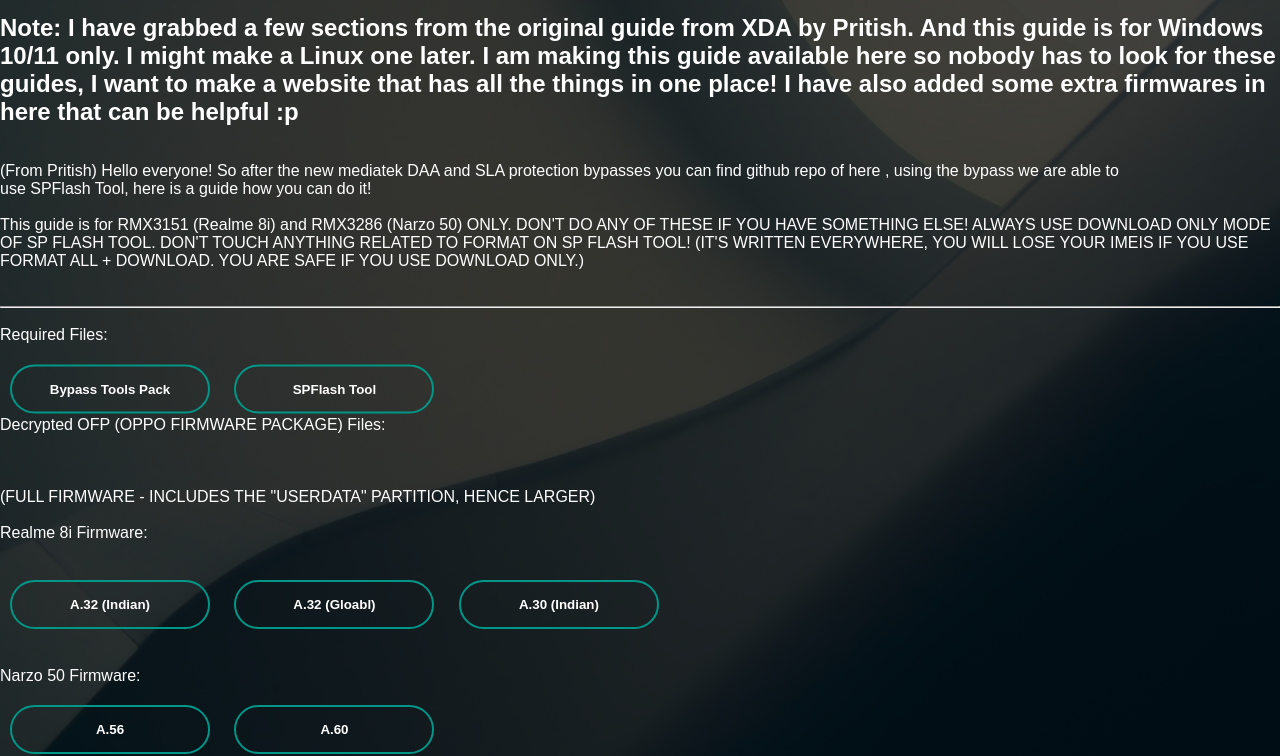
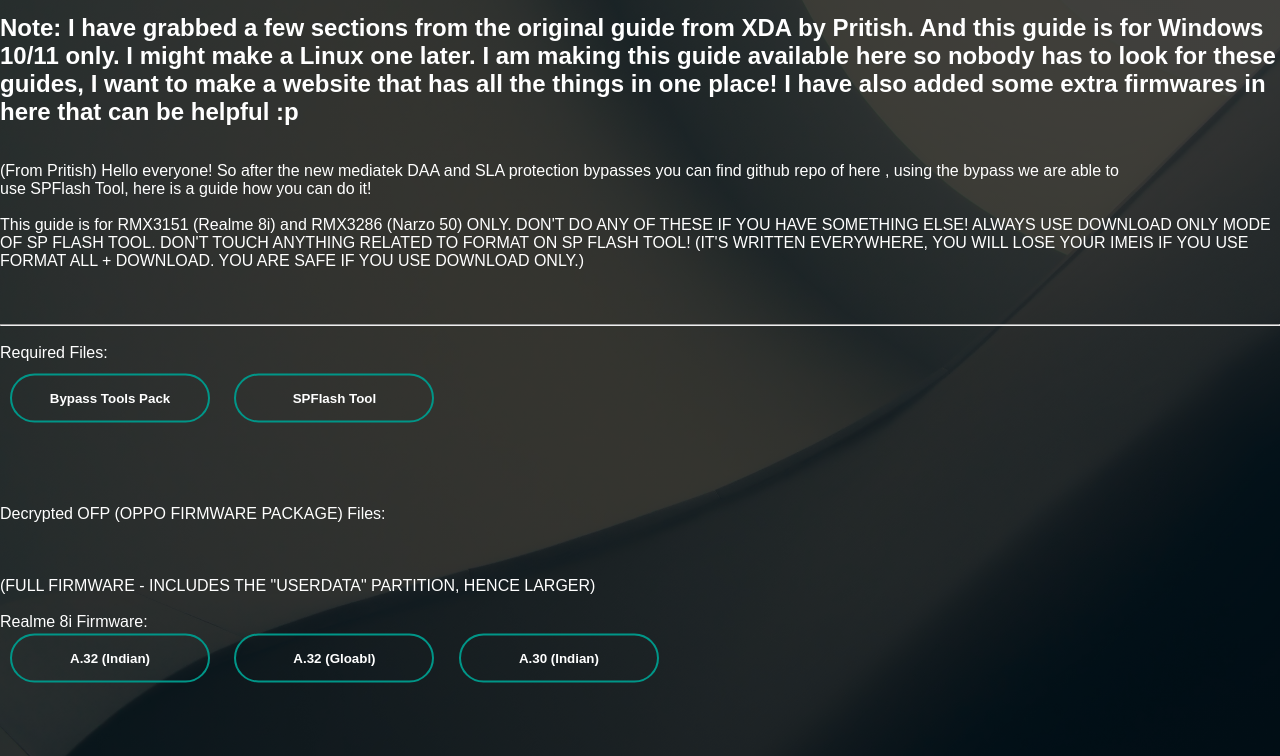
Before and after one commit to modyourspaced/modyourspaced.github.io, a plain HTML site: page Unbrick.html in a window 1280 px wide. Shown: the part 59-815 px from the top of the page. Drawn offline with Linux system fonts and the light colour scheme.

Commit message:
Fixed some things

```diff
--- a/Unbrick.html
+++ b/Unbrick.html
@@ -21,54 +21,36 @@
         ALWAYS USE DOWNLOAD ONLY MODE OF SP FLASH TOOL.
         DON'T TOUCH ANYTHING RELATED TO FORMAT ON SP FLASH TOOL! (IT'S WRITTEN EVERYWHERE, YOU WILL LOSE YOUR IMEIS IF YOU USE FORMAT ALL + DOWNLOAD. YOU ARE SAFE IF YOU USE DOWNLOAD ONLY.)</p>
        <br>
-       <br>
-       <hr>
-       <br>
-       Required Files:
-       <br>
-       <br>
-       <br>
-       <br>
-       <br>
-       <div class="content">
         <br>
         <br>
+        <hr>
         <br>
-       <button onclick="document.location='https://mega.nz/file/xnhUyKIC#eogwoKG1X4wCxCEOGIA8-mYs4ib72SkH1R-hdBSseQ4'" type="button" > <span> </span> Bypass Tools Pack </a> </button>
-       <button onclick="document.location='https://t.me/Realme8iCommunity/178090'" type="button" > <span> </span> SPFlash Tool </a> </button>
+        <p>Required Files:</p>
         <br>
         <br>
+       <div class="content">
+        <button onclick="document.location='https://mega.nz/file/xnhUyKIC#eogwoKG1X4wCxCEOGIA8-mYs4ib72SkH1R-hdBSseQ4'" type="button" > <span> </span> Bypass Tools Pack </a> </button>
+        <button onclick="document.location='https://t.me/Realme8iCommunity/178090'" type="button" > <span> </span> SPFlash Tool </a> </button>
+       </div>
         <br>
-        <br>
-        <br>
-        <br>
-        <br>
-       </div>
-
-       <div class="content">
-        <br>
-        <br>
-        <br>
-        <br>
-        <br>
-        <br>
-        <p> </p>Decrypted OFP (OPPO FIRMWARE PACKAGE) Files: </p>
-            <br>
+         </p>Decrypted OFP (OPPO FIRMWARE PACKAGE) Files: </p>
+         <br>
         <br>
         <br>
         <pre>(FULL FIRMWARE - INCLUDES THE "USERDATA" PARTITION, HENCE LARGER)</pre>
         <br>
         <p>Realme 8i Firmware:</p>
         <br>
+        <div class="content">
+            <br>
         <button onclick="document.location='https://mega.nz/file/2hEwQZaT#ge_vBAByfovf4ARn_jRdb8F-SSCcbubKYJV_oldIg0g'" type="button" > <span> </span> A.32 (Indian) </a> </button>
         <button onclick="document.location='https://mega.nz/file/qwdSHb6K#jkw9FK4kDH90b3ibMv8FxoK5OSjmEXu9WxJ3ZpQvwaI'" type="button" > <span> </span> A.32 (Gloabl) </a> </button>
         <button onclick="document.location='https://mega.nz/file/E3REAIBK#scHeFFFmBSYAh-4z7tJ8l1wM838YIFQBVVZ5UCfl3LA'" type="button" > <span> </span> A.30 (Indian) </a> </button>
-        <br>
-        <br>
+        </div>
         <p>Narzo 50 Firmware:</p>
-
         <button onclick="document.location='https://drive.google.com/file/d/1pUZya01quLqlWANYKEFF0ekR0UK2h3V4/view?usp=sharing'" type="button" > <span> </span> A.56 </a> </button>
         <button onclick="document.location='https://drive.google.com/file/d/1NbbdwhIRwoaMIHZo4Vok1A8Le5iAcBVZ/view?usp=sharing'" type="button" > <span> </span> A.60 </a> </button>
+
         <p>Install Python from Windows Store</p>
         <br>
         <br>
@@ -77,7 +59,7 @@
          <button onclick="document.location='https://github.com/daynix/UsbDk/releases/'" type="button" > <span> </span> UsbDk </a> </button>
          <hr>
          <button onclick="document.location='Unbrick2.html'" type="button" > <span> </span> Goto Chapter 2 </a> </button>
-         </div>
+
 
 
 
--- a/style3.css
+++ b/style3.css
@@ -11,7 +11,7 @@ box-shadow: 10px 10px 10px rgba(0,0,0,0.6);
 
 .banner{
     width: 100%;
-    height: 110vh;
+    height: 130vh;
     background-image: linear-Gradient(rgba(0,0,0,0.75),rgba(0,0,0,0.75)), url(pexels-johannes-plenio-1103970.jpg);
     background-color: rgb(71, 68, 68);
     color: white;
```
